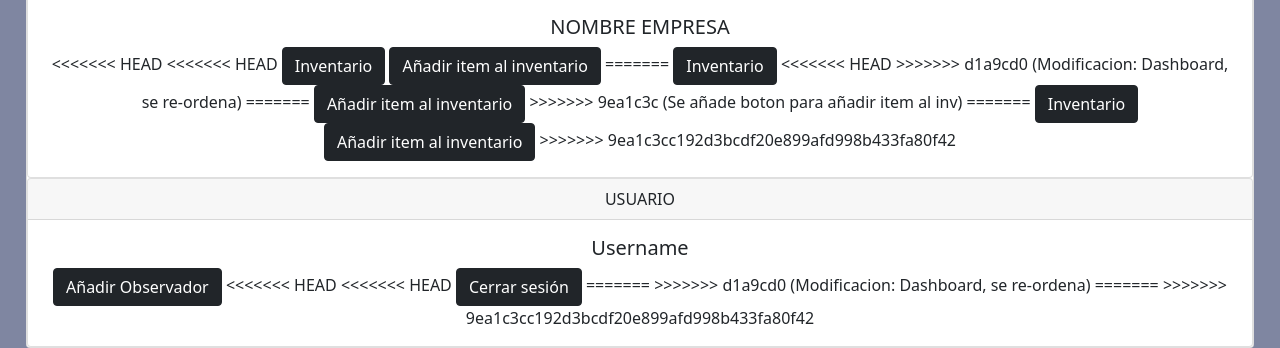
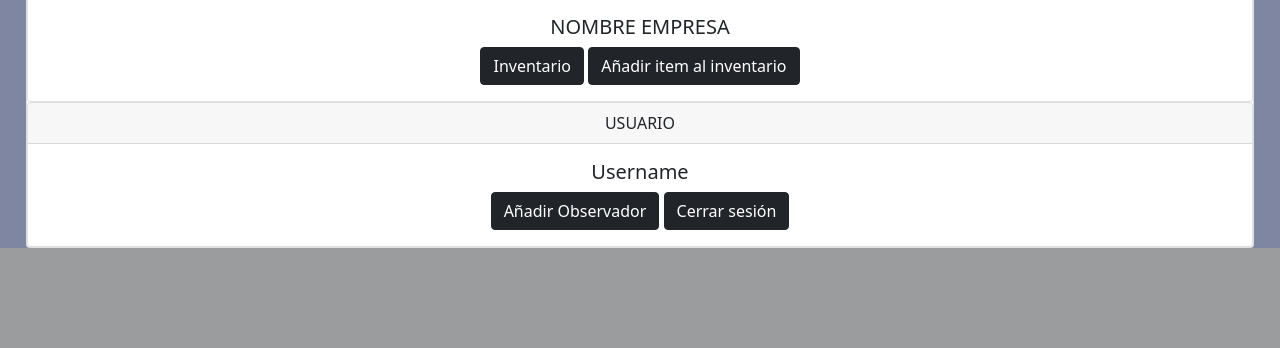
Before and after one commit to Invokeichon/pymestock, a Django app: page /dashboard in a window 1280 px wide. Shown: the part 1013-1361 px from the top of the page. After the commit the page ends 1261 px from the top, so only its background shows below. Run offline with Django 3.2, Linux system fonts and the light colour scheme; a user stored in the database is signed in; some libraries are stand-ins or nearby versions.

Commit message:
dashboard

```diff
--- a/pymestock/templates/account/dashboard.html
+++ b/pymestock/templates/account/dashboard.html
@@ -14,21 +14,8 @@ Panel de Usuario
     <img class="card-img-top" src="..." alt="Logo EMPRESA">
     <div class="card-body">
       <h5 class="card-title">NOMBRE EMPRESA</h5>
-<<<<<<< HEAD
-<<<<<<< HEAD
       <a href="{% url 'inventory:inventory' %}" class="btn btn-dark">Inventario</a>
       <a href="{% url 'inventory:add_item' %}" class="btn btn-dark">Añadir item al inventario</a>
-=======
-      <a href="#" class="btn btn-dark">Inventario</a>
-<<<<<<< HEAD
->>>>>>> d1a9cd0 (Modificacion: Dashboard, se re-ordena)
-=======
-      <a href="#" class="btn btn-dark">Añadir item al inventario</a>
->>>>>>> 9ea1c3c (Se añade boton para añadir item al inv)
-=======
-      <a href="#" class="btn btn-dark">Inventario</a>
-      <a href="#" class="btn btn-dark">Añadir item al inventario</a>
->>>>>>> 9ea1c3cc192d3bcdf20e899afd998b433fa80f42
     </div>
   </div>
 
@@ -39,35 +26,9 @@ Panel de Usuario
     <div class="card-body">
       <h5 class="card-title">Username</h5>
       <a href="#" class="btn btn-dark"> Añadir Observador</a>
-<<<<<<< HEAD
-<<<<<<< HEAD
       <a href="{% url 'account:logout' %}" class="btn btn-dark">Cerrar sesión</a>
-=======
->>>>>>> d1a9cd0 (Modificacion: Dashboard, se re-ordena)
-=======
->>>>>>> 9ea1c3cc192d3bcdf20e899afd998b433fa80f42
     </div>
   </div>
 
 </div>
-<!-- <div class="card" style="margin-top: 50px; width: 96%; margin-left: 2%;">
-    <p class="display-5 fw-bold text-center" style="margin-top: 50px;"> Dashboard <p>
-    <hr style="width: 96%; margin-left: 2%;">
-    <h2 class="text-center">Información de Empresa</h2>
-    <br>
-    <div class="card" style="width: 70%; margin-left: 15%; background-color: #ededed;">
-        <p style="margin-top: 5px" class="text-center"><strong>Nombre de Empresa:</strong> Pymestock</p>
-        <p class="text-center">Logo aquí</p>
-        <a class="btn btn-dark" style="margin-top: 1%; width: 50%; margin: 0px auto;" href="#">Ver inventario de Empresa</a>
-    </div>
-    <a class="btn btn-dark" href="{% url 'inventory:add_item' %}">Agregar item a inventario de la Empresa</a>
-    <br>
-    <h2 class="text-center">Información de Usuario</h2>
-    <br>
-    <div class="card" style="width: 70%; margin-left: 15%; background-color: #ededed;">
-        <p style="margin-top: 5px" class="text-center"><strong>Tipo de cuenta:</strong> Administrador de Empresa</p>
-        <a class="btn btn-dark" href="#">Crear observador</a>
-    </div>
-    <br>
-</div> -->
 {% endblock body %}
```
